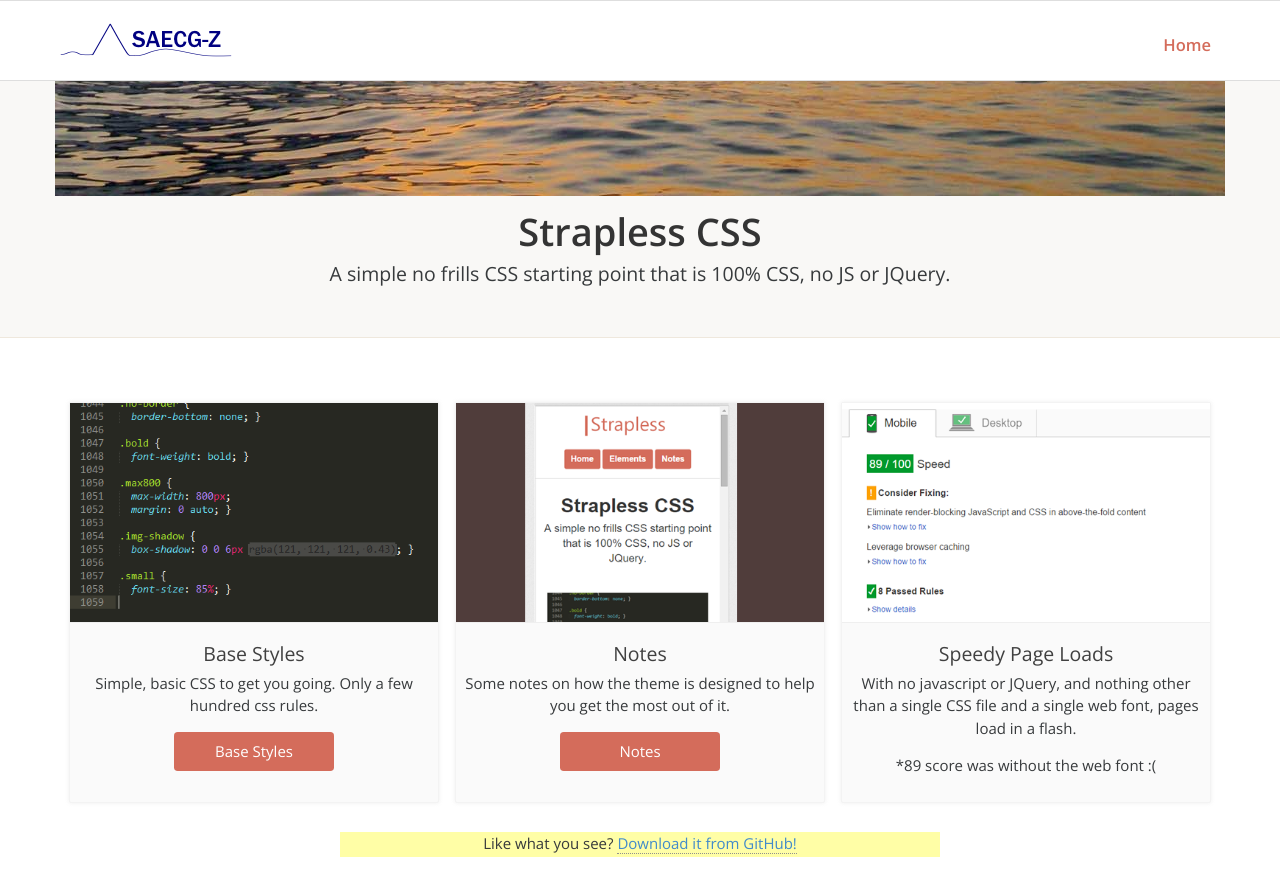
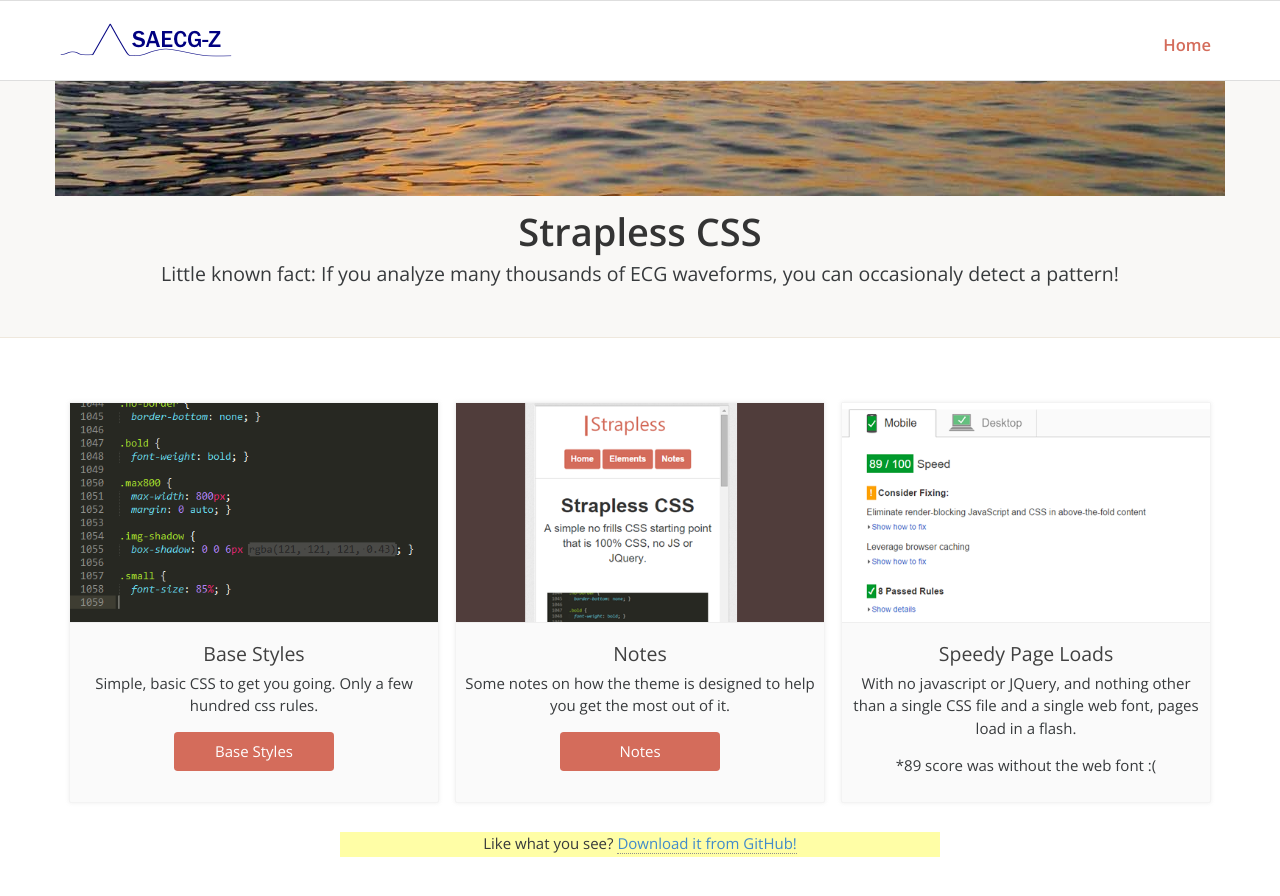
Before and after one commit to rdyar/strapless, a Jekyll site: the page built from index.html, in a window 1280 px wide and 900 px high, scrolled down 330 px. Shown: the top 896 px of the window. Built offline with Jekyll 4.4.1, drawn with Linux system fonts in a browser that asks for light colours.

Commit message:
Update index.html

```diff
--- a/index.html
+++ b/index.html
@@ -8,7 +8,7 @@ active: yes
   <div class="container">
   <img class="img-responsive" src="{{site.baseurl}}/assets/images/wave.jpg" alt="Pretty picture of a wave">
 <h1 class="text-center headline">Strapless CSS</h1>
-<p class="text-center lead">A simple no frills CSS starting point that is 100% CSS, no JS or JQuery.
+<p class="text-center lead">Little known fact: If you analyze many thousands of ECG waveforms, you can occasionaly detect a pattern!
 </p>
 
 </div>
```
